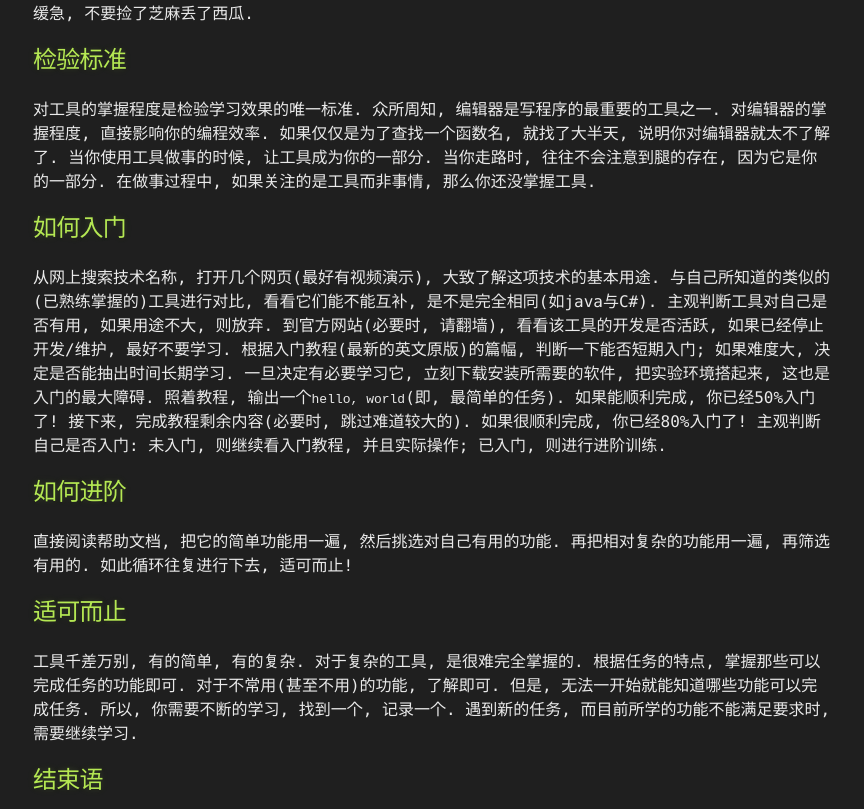
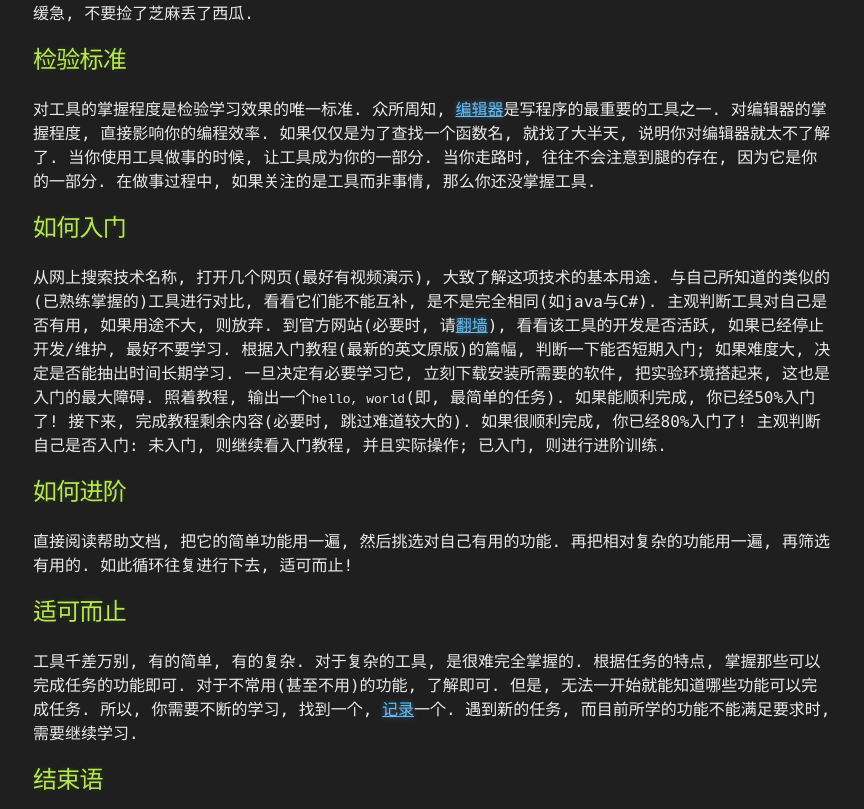
Before and after one commit to gotovoid/hjkl, a Jekyll site: the page built from _posts/2012-05-30-how-to-learn-it.md, in a window 1280 px wide. Shown: the part 450-1259 px from the top of the page, without its empty margins (207-1071 px from the left). Built offline with Jekyll 4.4.1, drawn with Linux system fonts in a browser that asks for light colours; Markdown is read by kramdown in place of the engine named in the settings; comment, search, counter and statistics services are not loaded; some of the changed lines change nothing that is shown.

Commit message:
fix link

```diff
--- a/_posts/2012-05-30-how-to-learn-it.md
+++ b/_posts/2012-05-30-how-to-learn-it.md
@@ -15,7 +15,7 @@ published:  true
 从长远看, 学习的东西都是有用的. 但是人的生命是有限的, 要分清轻重缓急, 不要捡了芝麻丢了西瓜.
 
 ## 检验标准
-对工具的掌握程度是检验学习效果的唯一标准. 众所周知, 编辑器是写程序的最重要的工具之一.
+对工具的掌握程度是检验学习效果的唯一标准. 众所周知, [编辑器][1]是写程序的最重要的工具之一.
 对编辑器的掌握程度, 直接影响你的编程效率. 如果仅仅是为了查找一个函数名, 就找了大半天, 说明你对编辑器就太不了解了.
 当你使用工具做事的时候, 让工具成为你的一部分. 当你走路时, 往往不会注意到腿的存在, 因为它是你的一部分.
 在做事过程中, 如果关注的是工具而非事情, 那么你还没掌握工具.
@@ -24,7 +24,7 @@ published:  true
 从网上搜索技术名称, 打开几个网页(最好有视频演示), 大致了解这项技术的基本用途.
 与自己所知道的类似的(已熟练掌握的)工具进行对比, 看看它们能不能互补, 是不是完全相同(如java与C#).
 主观判断工具对自己是否有用, 如果用途不大, 则放弃.
-到官方网站(必要时, 请翻墙), 看看该工具的开发是否活跃, 如果已经停止开发/维护, 最好不要学习.
+到官方网站(必要时, 请[翻墙][2]), 看看该工具的开发是否活跃, 如果已经停止开发/维护, 最好不要学习.
 根据入门教程(最新的英文原版)的篇幅, 判断一下能否短期入门; 如果难度大, 决定是否能抽出时间长期学习.
 一旦决定有必要学习它, 立刻下载安装所需要的软件, 把实验环境搭起来, 这也是入门的最大障碍.
 照着教程, 输出一个`hello, world`(即, 最简单的任务). 如果能顺利完成, 你已经50%入门了!
@@ -38,9 +38,13 @@ published:  true
 ## 适可而止
 工具千差万别, 有的简单, 有的复杂. 对于复杂的工具, 是很难完全掌握的.
 根据任务的特点, 掌握那些可以完成任务的功能即可. 对于不常用(甚至不用)的功能, 了解即可.
-但是, 无法一开始就能知道哪些功能可以完成任务. 所以, 你需要不断的学习, 找到一个, 记录一个.
+但是, 无法一开始就能知道哪些功能可以完成任务. 所以, 你需要不断的学习, 找到一个, [记录][3]一个.
 遇到新的任务, 而目前所学的功能不能满足要求时, 需要继续学习.
 
 ## 结束语
 这是我个人学习技术的方法, "阅读帮助文档", 聊聊几个字, 简直是站着讲话不腰疼, 这是最花时间的一步.
 没有一个适用所有人的学习方法, 总结出一个适用于自己的, 非常重要!
+
+[1]: /gnuplot/2012/05/24/gnuplot-histogram.html
+[2]: /ssh/2012/05/25/ssh-tunnel.html
+[3]: /github/2012/05/29/jekyll.html
```
